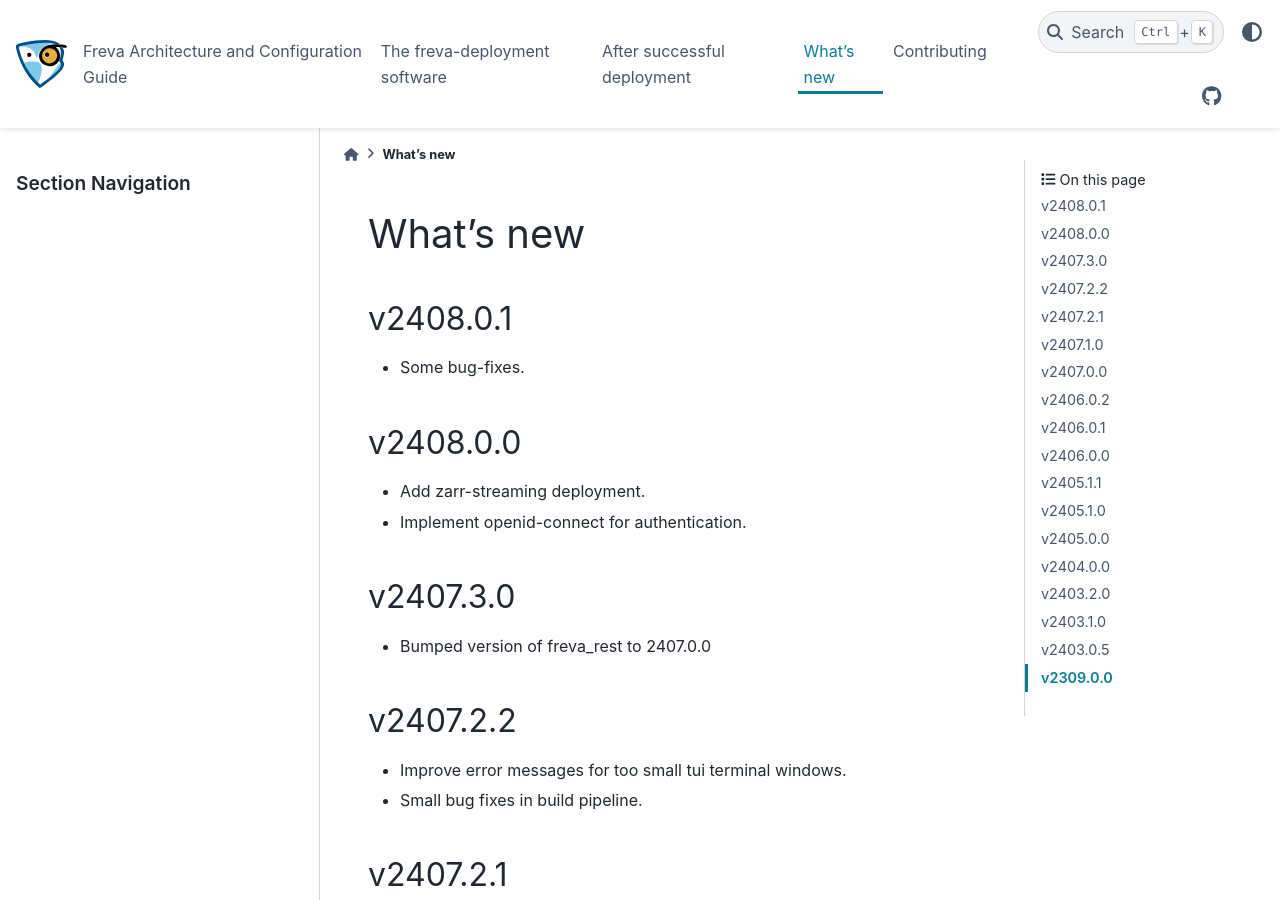
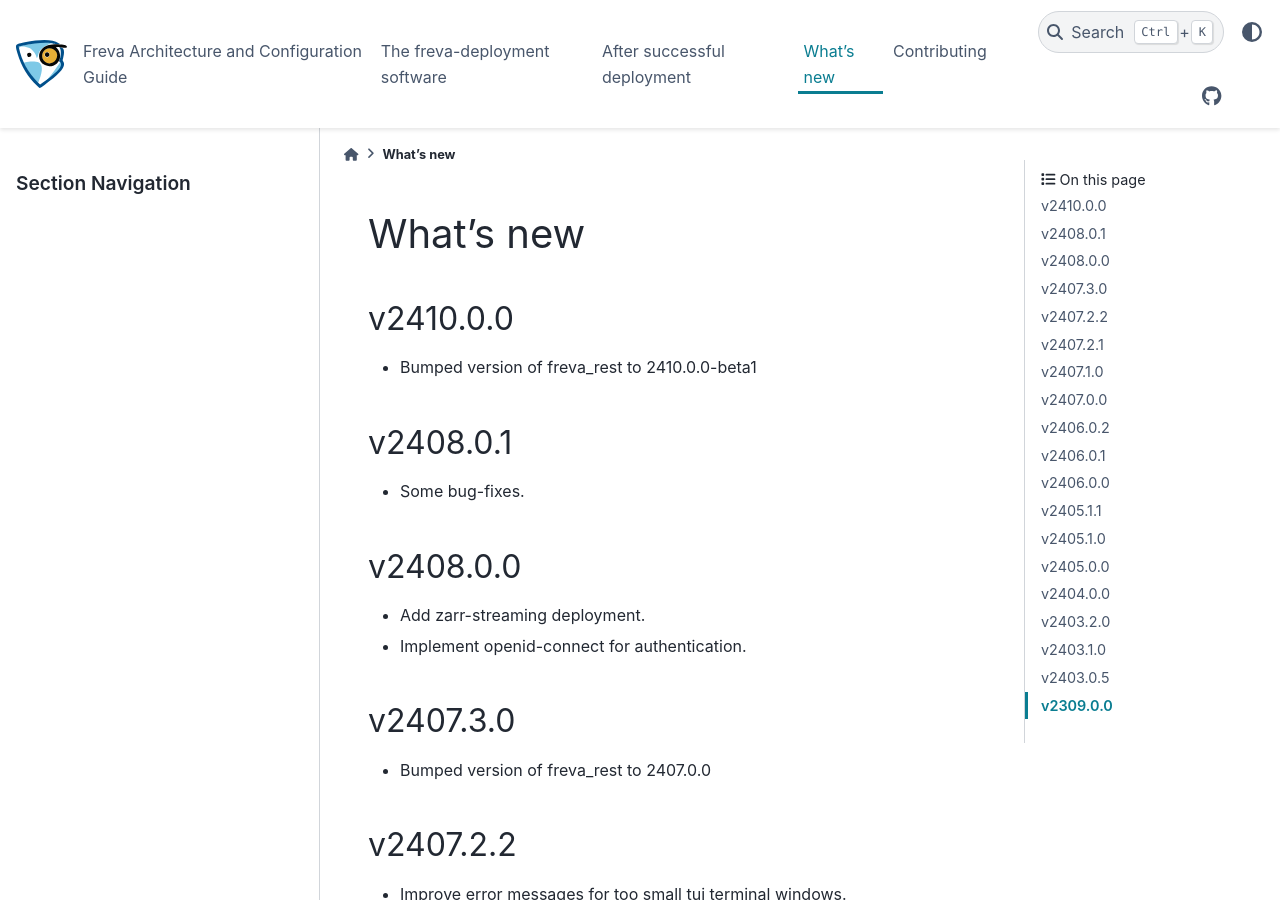
Before and after one commit to FREVA-CLINT/freva-deployment, a Sphinx documentation site: the page built from docs/whatsnew.rst, in a window 1280 px wide and 900 px high. Built offline with Sphinx 7.4.7 and the PyData theme 0.15.4, drawn with Linux system fonts in a browser that asks for light colours; pages that are not in the unit, such as notebooks, are missing from menus.

Commit message:
Bump freva_rest version to 2410.0.0-beta1

```diff
--- a/docs/whatsnew.rst
+++ b/docs/whatsnew.rst
@@ -6,6 +6,12 @@ What's new
 .. toctree::
    :maxdepth: 0
    :titlesonly:
+
+v2410.0.0
+~~~~~~~~
+* Bumped version of freva_rest to 2410.0.0-beta1
+
+
 
 v2408.0.1
 ~~~~~~~~
--- a/src/freva_deployment/__init__.py
+++ b/src/freva_deployment/__init__.py
@@ -1,7 +1,7 @@
 import argparse
 from urllib.request import urlretrieve
 
-__version__ = "2408.0.1"
+__version__ = "2410.0.0"
 
 FREVA_PYTHON_VERSION = "3.12"
 AVAILABLE_PYTHON_VERSIONS = ["3.8", "3.9", "3.10", "3.11", "3.12"]
```
Also changed, not shown: 1 other file.
